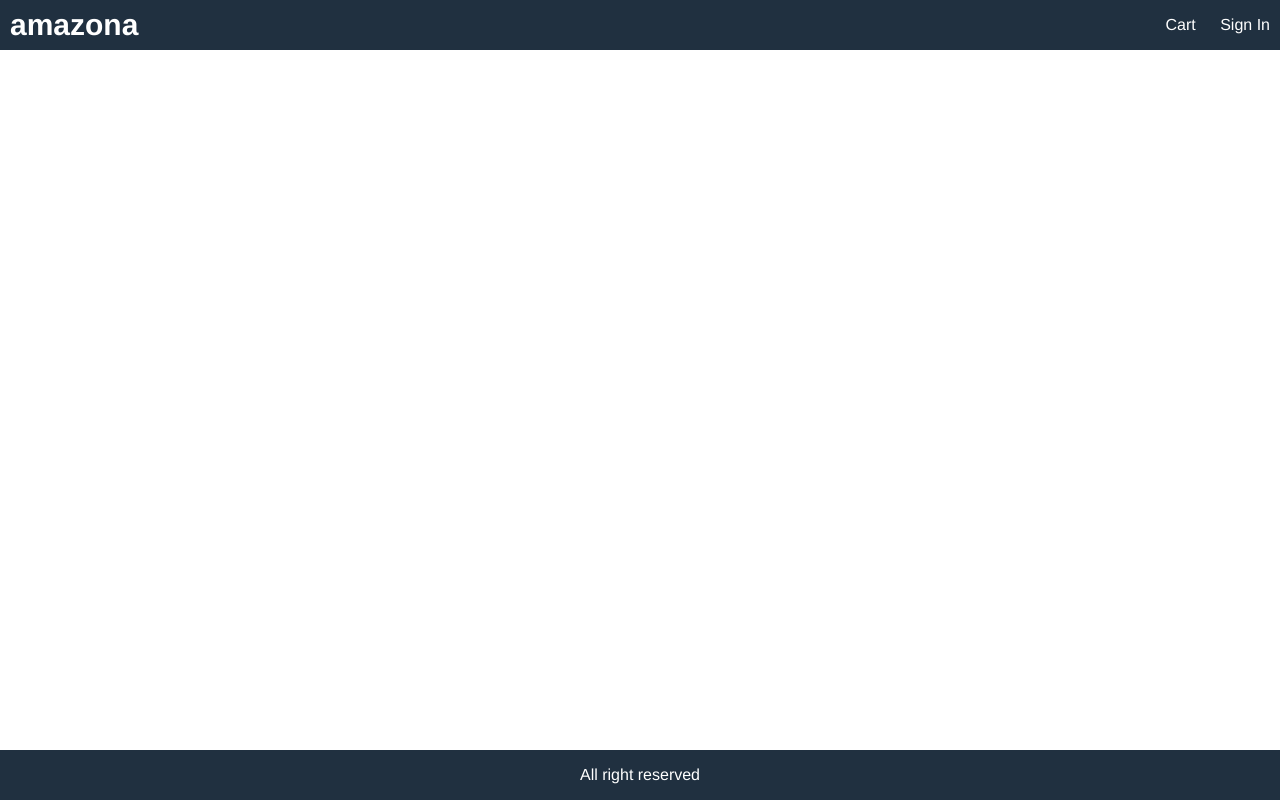
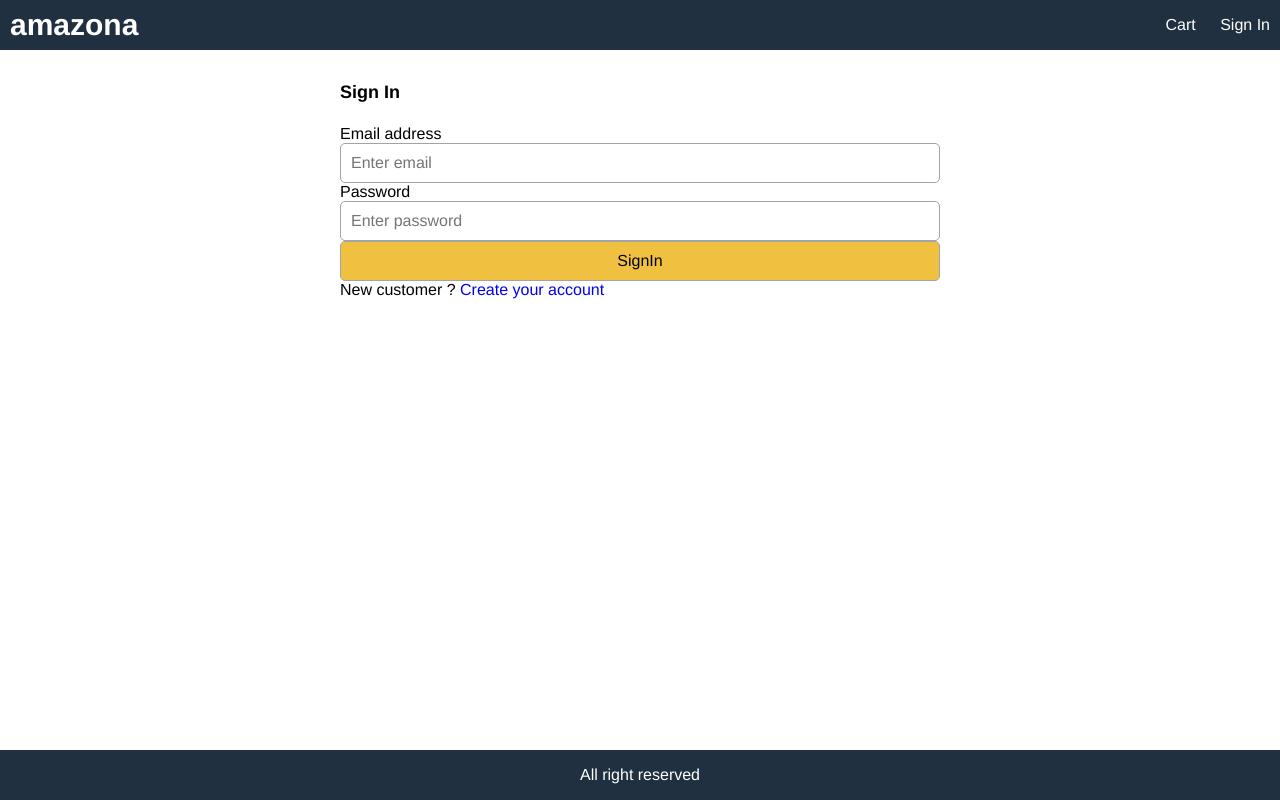
Before and after one commit to alexander-persiyanov/amazona-app, a React (Create React App) app in the folder frontend/: page /signin in a window 1280 px wide. Built offline with nearby package versions, Linux system fonts and the light colour scheme.

Commit message:
21 Design Singin Screen

```diff
--- a/frontend/src/App.js
+++ b/frontend/src/App.js
@@ -4,6 +4,7 @@
 import CartScreen from './components/CartScreen';
 import HomeScreen from './screens/HomeScreen';
 import ProductScreen from './screens/ProductScreen';
+import SigninScreen from './screens/SigninScreen';
 
 function App() {
 
@@ -29,6 +30,7 @@
         <Route path="/product/:id" component={ProductScreen} ></Route>
         <Route path="/" component={HomeScreen} exact></Route>
         <Route path="/cart/:id?" component={CartScreen} ></Route>
+        <Route path="/signin" component={SigninScreen}></Route>
 
       </main>
       <footer className="row center">All right reserved</footer>
--- a/frontend/src/index.css
+++ b/frontend/src/index.css
@@ -191,3 +191,17 @@
   color: #a02020;
   background-color: #ffe0e0e0;
 }
+/* Form */
+form{
+  max-width: 60rem;
+  margin: 0 auto;
+}
+form>div{
+  display: flex;
+  flex-direction: column;
+
+}
+form .label {
+  margin:1rem 0;
+  display: block;
+}
--- /dev/null
+++ b/frontend/src/screens/SigninScreen.jsx
@@ -0,0 +1,53 @@
+import React, { useEffect, useState }  from 'react';
+import { Link } from 'react-router-dom';
+
+
+function SigninScreen (props){
+
+    const [email,setEmail] = useState('');
+    const [password,setPassword] = useState('');
+
+    useEffect(()=>{
+
+    });
+
+    const submitHundler = (e)=>{
+        e.preventDefault();
+
+    }
+
+    return(
+
+        <div>
+           <form classNAm="form" onSubmit={submitHundler}>
+               <div>
+                   <h1>Sign In</h1>
+
+               </div>
+               <div>
+                   <label htmlFor="email">Email address</label>
+                   <input type="email"  id="email" placeholder="Enter email" required onChange={e => setEmail(e.target.value)}/>
+               </div>
+               <div>
+                   <label htmlFor="password">Password</label>
+                   <input type="password"  id="password" placeholder="Enter password" required onChange={e => setPassword(e.target.value)}/>
+               </div>
+               <div>
+                   <label/>
+                   <button className="primary" type="submit">SignIn</button>
+               </div>
+               <div>
+                   <label/>
+                   <div>
+                    New customer ? <Link to="/register">Create your account</Link>
+                   </div>
+
+               </div>
+           </form>
+
+        </div>
+        );
+
+}
+
+export default SigninScreen;
```
